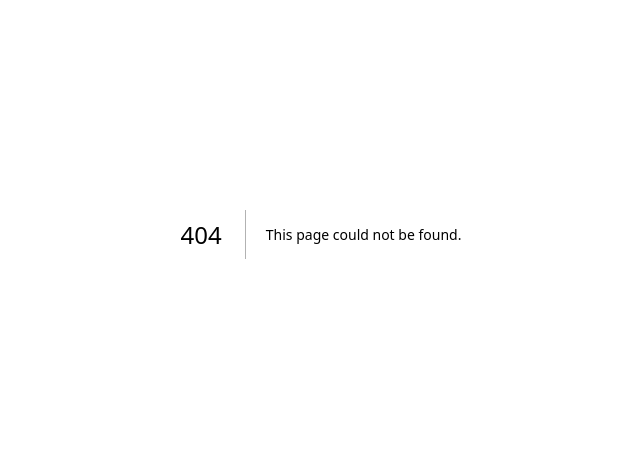
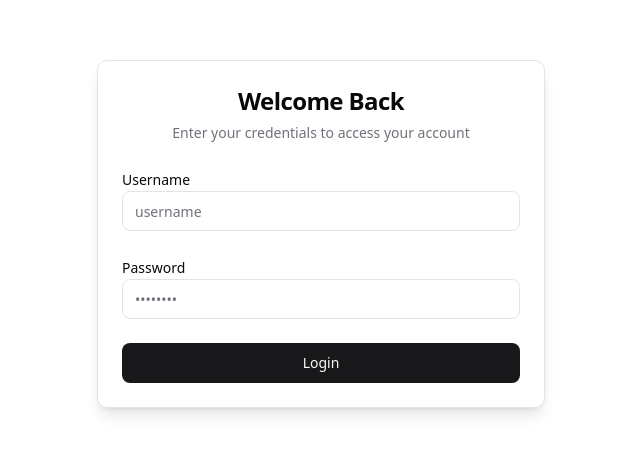
Before and after one commit to shdiqq/practical-test, a Next.js app: page /login in a window 1280 px wide. Before the commit this address had no page. Shown: the part 166-620 px from the top of the page, without its empty margins (319-959 px from the left). Built offline with nearby package versions, Linux system fonts and the light colour scheme.

Commit message:
feat(login): implement login page with form

```diff
--- /dev/null
+++ b/src/app/login/page.tsx
@@ -0,0 +1,11 @@
+import { LoginForm } from '@/components/form/form-login';
+
+export default function LoginPage() {
+  return (
+    <main className="flex min-h-screen flex-col items-center justify-center bg-background p-4">
+      <div className="w-full max-w-md">
+        <LoginForm />
+      </div>
+    </main>
+  );
+}
--- /dev/null
+++ b/src/components/form/form-login/index.tsx
@@ -0,0 +1,117 @@
+'use client';
+
+import { zodResolver } from '@hookform/resolvers/zod';
+import { Terminal } from 'lucide-react';
+import { useRouter } from 'next/navigation';
+import { useEffect, useState } from 'react';
+import { useForm } from 'react-hook-form';
+import * as z from 'zod';
+
+import { Button } from '@/components/ui/button';
+import { Input } from '@/components/ui/input';
+import { Card, CardContent, CardDescription, CardHeader, CardTitle } from '@/components/ui/card';
+import {
+  Form,
+  FormControl,
+  FormField,
+  FormItem,
+  FormLabel,
+  FormMessage
+} from '@/components/ui/form';
+import { Alert, AlertDescription, AlertTitle } from '@/components/ui/alert';
+
+const formSchema = z.object({
+  username: z.string().min(1, { message: 'Username is required.' }),
+  password: z.string().min(1, { message: 'Password is required.' })
+});
+
+export function LoginForm() {
+  const router = useRouter();
+  const [error, setError] = useState<string | null>(null);
+
+  useEffect(() => {
+    if (typeof window !== 'undefined') {
+      if (!localStorage.getItem('admin_test')) {
+        localStorage.setItem('admin_test', 'admin1234');
+      }
+      if (localStorage.getItem('isLoggedIn') === 'true') {
+        router.replace('/');
+      }
+    }
+  }, [router]);
+
+  const form = useForm<z.infer<typeof formSchema>>({
+    resolver: zodResolver(formSchema),
+    defaultValues: {
+      username: '',
+      password: ''
+    }
+  });
+
+  function onSubmit(values: z.infer<typeof formSchema>) {
+    setError(null);
+    const storedPassword = localStorage.getItem(values.username);
+
+    if (values.username === 'admin_test' && values.password === storedPassword) {
+      localStorage.setItem('isLoggedIn', 'true');
+      router.replace('/');
+    } else {
+      setError('Invalid username or password. Please try again.');
+    }
+  }
+
+  return (
+    <Card className="w-full max-w-md shadow-lg">
+      <CardHeader className="text-center">
+        <CardTitle className="text-2xl font-bold tracking-tight">Welcome Back</CardTitle>
+        <CardDescription>Enter your credentials to access your account</CardDescription>
+      </CardHeader>
+      <CardContent>
+        <Form {...form}>
+          <form onSubmit={form.handleSubmit(onSubmit)} className="space-y-6">
+            <FormField
+              control={form.control}
+              name="username"
+              render={({ field }) => (
+                <FormItem>
+                  <FormLabel>Username</FormLabel>
+                  <FormControl>
+                    <Input placeholder="username" {...field} />
+                  </FormControl>
+                  <FormMessage />
+                </FormItem>
+              )}
+            />
+            <FormField
+              control={form.control}
+              name="password"
+              render={({ field }) => (
+                <FormItem>
+                  <FormLabel>Password</FormLabel>
+                  <FormControl>
+                    <Input type="password" placeholder="••••••••" {...field} />
+                  </FormControl>
+                  <FormMessage />
+                </FormItem>
+              )}
+            />
+            {error && (
+              <Alert variant="destructive">
+                <Terminal className="h-4 w-4" />
+                <AlertTitle>Login Failed</AlertTitle>
+                <AlertDescription>{error}</AlertDescription>
+              </Alert>
+            )}
+            <Button
+              type="submit"
+              className="w-full cursor-pointer"
+              disabled={form.formState.isSubmitting}
+            >
+              {form.formState.isSubmitting ? 'Logging in...' : 'Login'}
+            </Button>
+          </form>
+        </Form>
+      </CardContent>
+    </Card>
+  );
+}
```
